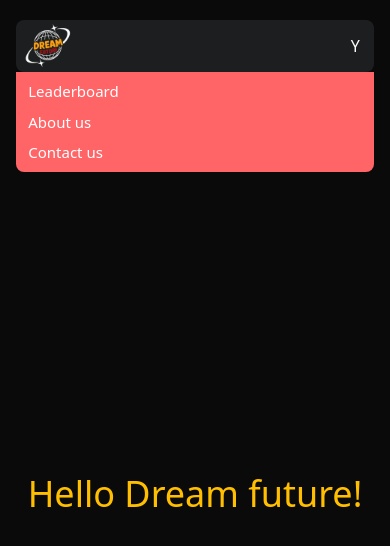
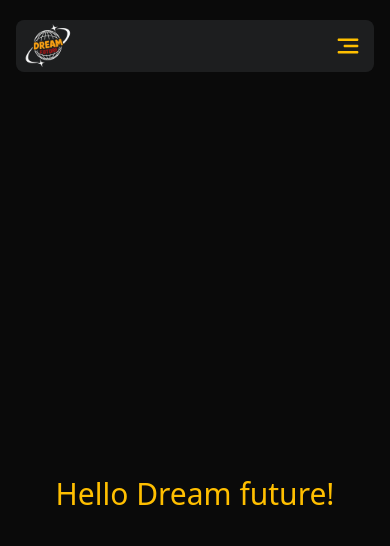
Before and after one commit to al-amin-2004/dream-team, a Next.js app: page /dream-future in a window 390 px wide. Shown: the top 546 px of the page. Built offline with nearby package versions, Linux system fonts and the light colour scheme.

Commit message:
header created

```diff
--- a/src/app/(branches)/dream-future/_components/shared/Header.tsx
+++ b/src/app/(branches)/dream-future/_components/shared/Header.tsx
@@ -4,6 +4,8 @@ import { useState } from "react";
 import Link from "next/link";
 import { Logo } from "../ui/Logo";
 import { Button } from "../ui/Button";
+import { MoveRight } from "lucide-react";
+import { BarsIcon, TimesIcon } from "@/icons";
 
 const Navlist = [
   { link: "leaderboard", label: "Leaderboard" },
@@ -18,19 +20,17 @@ const Header = () => {
       <div className="relative w-11/12 md:w-10/12 mx-auto p-0.5 px-2 md:p-3 rounded-md backdrop-blur-md bg-slate-300/10 flex justify-between items-center">
         <Logo />
 
-        <div>
-          <Button className="hidden md:flex items-center gap-0.5">
-            My Profile
-          </Button>
-
+        <div className="flex items-center gap-10">
           <ul
-            className={`absolute md:static w-full md:w-auto top-full left-0 p-1 rounded-b-md bg-red-400 md:bg-transparent md:flex items-center gap-5 transition-all duration-300`}
+            className={`absolute md:static h-0 md:h-auto w-full md:w-auto top-full left-0 overflow-hidden p-0 rounded-b-md bg-red-400 md:bg-transparent md:flex items-center gap-5 transition-all duration-300 ${
+              navOpen && "h-[6.2rem] p-1"
+            }`}
           >
             {Navlist.map((list) => (
               <li key={list.link} onClick={() => setNavOpen(false)}>
                 <Link
                   href={`/dream-future/${list.link}`}
-                  className="block px-2 py-1 text-[15px] text-white hover:text-[#FFBF00] hover:bg-[#FFBF00]/10 rounded-sm transition-all duration-300 cursor-pointer"
+                  className="block px-2 py-1 text-[15px] text-white hover:text-primary hover:bg-primary/10 rounded-sm transition-all duration-300 cursor-pointer"
                 >
                   {list.label}
                 </Link>
@@ -38,11 +38,17 @@ const Header = () => {
             ))}
           </ul>
 
+          <Link href="/dream-future/profile">
+            <Button className="hidden md:flex items-center gap-0.5">
+              My Profile &nbsp; <MoveRight />
+            </Button>
+          </Link>
+
           <div
-            className="md:hidden hover:bg-white/10 rounded-full p-1.5 cursor-pointer"
+            className="md:hidden fill-primary stroke-primary hover:bg-white/10 rounded-full p-1.5 cursor-pointer"
             onClick={() => setNavOpen(!navOpen)}
           >
-            {navOpen ? "X" : "Y"}
+            {navOpen ? <TimesIcon /> : <BarsIcon />}
           </div>
         </div>
       </div>
--- a/src/app/(branches)/dream-future/_components/ui/Button.tsx
+++ b/src/app/(branches)/dream-future/_components/ui/Button.tsx
@@ -1,13 +1,13 @@
 import React, { MouseEventHandler, ReactNode } from "react";
 import { cn } from "@/lib/utils";
 
-interface ButtonTypes {
+interface ButtonProps {
   className?: string;
   children: ReactNode;
   onClick?: MouseEventHandler<HTMLButtonElement>;
 }
 
-export const Button: React.FC<ButtonTypes> = ({
+export const Button: React.FC<ButtonProps> = ({
   children,
   className,
   onClick,
@@ -17,7 +17,7 @@ export const Button: React.FC<ButtonTypes> = ({
     <button
       onClick={onClick}
       className={cn(
-        "px-4 py-1.5 rounded-full text-sm font-semibold font-heading cursor-pointer text-text bg-primary hover:bg-[#E6AC00] hover:translate-x-0.5 transition-all duration-300 ease-in-out",
+        "text-sm font-semibold text-black bg-primary hover:bg-[#E6AC00] px-4 py-1.5 rounded-full hover:translate-x-0.5 transition-all duration-300 ease-in-out cursor-pointer",
         className
       )}
       {...props}
--- a/src/app/(branches)/dream-future/_components/ui/Logo.tsx
+++ b/src/app/(branches)/dream-future/_components/ui/Logo.tsx
@@ -14,7 +14,7 @@ export const Logo = () => {
         />
 
         <h1 className="hidden md:block text-2xl font-bold">
-          Dream <span className="text-[#FFBF00]">Future</span>
+          Dream <span className="text-primary">Future</span>
         </h1>
       </div>
     </Link>
--- a/src/app/(branches)/dream-future/page.tsx
+++ b/src/app/(branches)/dream-future/page.tsx
@@ -4,7 +4,7 @@ export default function Page() {
   return (
     <>
       <Header />
-      <div className="h-screen flex justify-center items-center text-4xl sm:text-5xl md:text-6xl font-medium text-[#FFBF00]">
+      <div className="h-screen flex justify-center items-center text-3xl sm:text-5xl md:text-6xl font-medium text-[#FFBF00]">
         Hello Dream future!
       </div>
     </>
--- /dev/null
+++ b/src/icons/index.tsx
@@ -0,0 +1,34 @@
+import { IconSvgProps } from "@/types";
+import { FC } from "react";
+
+export const BarsIcon: FC<IconSvgProps> = (className) => {
+  return (
+    <svg
+      xmlns="http://www.w3.org/2000/svg"
+      xmlSpace="preserve"
+      width={24}
+      height={24}
+      viewBox="0 0 1792 1792"
+      {...className}
+    >
+      <path d="M1673.9 1363.2c0 52.3-42.4 94.3-94.3 94.3H212.7c-52.3 0-94.3-42.4-94.3-94.3 0-52.3 42.4-94.3 94.3-94.3h1366.8c52-.4 94.4 42 94.4 94.3M1673.9 895.6c0 52.3-42.4 94.3-94.3 94.3H659c-52.3 0-94.3-42.4-94.3-94.3 0-52.3 42.4-94.3 94.3-94.3h920.6c51.9-.5 94.3 41.9 94.3 94.3M1673.9 427.9c0 52.3-42.4 94.3-94.3 94.3H212.7c-52.3 0-94.3-42.4-94.3-94.3 0-52.3 42.4-94.3 94.3-94.3h1366.8c52-.4 94.4 42 94.4 94.3" />
+    </svg>
+  );
+};
+
+export const TimesIcon: FC<IconSvgProps> = (className) => {
+  return (
+    <svg
+      xmlns="http://www.w3.org/2000/svg"
+      width={24}
+      height={24}
+      fill="none"
+      viewBox="0 0 24 24"
+      {...className}
+    >
+      <g stroke="" strokeLinecap="round" strokeWidth={2}>
+        <path d="M6 18 18 6M18 18 6 6" />
+      </g>
+    </svg>
+  );
+};
--- /dev/null
+++ b/src/types/index.ts
@@ -0,0 +1,7 @@
+import { SVGProps } from "react";
+
+declare type IChildren = { children: React.ReactNode };
+declare type IClassName = { className?: string };
+declare type IClassNameWithChildren = IChildren & IClassName;
+
+export interface IconSvgProps extends SVGProps<SVGSVGElement>, IClassName {}
```
